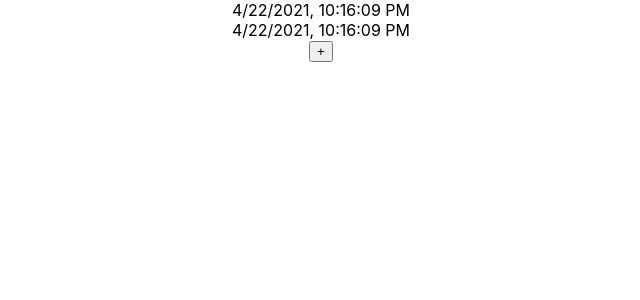
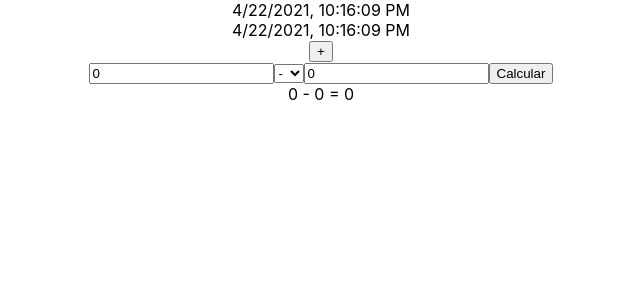
Before and after one commit to criapix/react-ts, a React (Create React App) app: page / in a window 1280 px wide. Shown: the top 300 px of the page, without its empty margins (319-959 px from the left). Built offline with nearby package versions, Linux system fonts and the light colour scheme.

Commit message:
Calculadora

```diff
--- a/src/App.tsx
+++ b/src/App.tsx
@@ -1,43 +1,12 @@
-import React, { SyntheticEvent } from 'react';
+import './App.scss';
+import Calculator from './component/Calculator';
+import MultiClock from './component/MultiClock';
 
-import './App.scss';
-import Clock from './component/Clock';
-
-interface AppState {
-  clocks: number[];
+export default function App(): JSX.Element {
+  return (
+    <div className="App">
+      <MultiClock />
+      <Calculator />
+    </div>
+  );
 }
-
-export default class App extends React.Component<any, AppState> {
-  // constructor(props: any) {
-  //   super(props);
-
-  //   this.adicionarClick = this.adicionarClick.bind(this);
-  // }
-
-  state = {
-    clocks: [1, 2],
-  };
-
-  adicionarClick = (e: SyntheticEvent): void => {
-    e.preventDefault();
-
-    this.setState((state) => ({
-      clocks: [...state.clocks, state.clocks.length + 1],
-    }));
-  };
-
-  render(): JSX.Element {
-    const { clocks } = this.state;
-
-    return (
-      <div className="App">
-        {clocks.map((c) => (
-          <Clock key={c.toString()} />
-        ))}
-        <button onClick={this.adicionarClick} type="button">
-          +
-        </button>
-      </div>
-    );
-  }
-}
--- /dev/null
+++ b/src/component/Calculator.tsx
@@ -0,0 +1,89 @@
+import React from 'react';
+
+interface CalculatorState {
+  var1: number;
+  operator: string;
+  var2: number;
+  result: number;
+}
+
+export default class Calculator extends React.Component<any, CalculatorState> {
+  state = {
+    var1: 0,
+    operator: '-',
+    var2: 0,
+    result: 0,
+  };
+
+  handlerVar1Change = (e: React.ChangeEvent<HTMLInputElement>): void => {
+    this.setState({ var1: +e.target.value });
+  };
+
+  handlerVar2Change = (e: React.ChangeEvent<HTMLInputElement>): void => {
+    this.setState({ var2: +e.target.value });
+  };
+
+  handlerOperatorChange = (e: React.ChangeEvent<HTMLSelectElement>): void => {
+    this.setState({ operator: e.target.value });
+  };
+
+  handlerSubmit = (e: React.FormEvent): void => {
+    e.preventDefault();
+    const { var1, operator, var2 } = this.state;
+    const result = this.calculate(var1, operator, var2);
+    this.setState({ result });
+  };
+
+  calculate = (var1: number, operator: string, var2: number): number => {
+    switch (operator) {
+      case '+':
+        return var1 + var2;
+      case '-':
+        return var1 - var2;
+      case '*':
+        return var1 * var2;
+      case '/':
+        return var1 / var2;
+      default:
+        return 0;
+    }
+  };
+
+  render(): JSX.Element {
+    const { var1, operator, var2, result } = this.state;
+
+    return (
+      <form onSubmit={this.handlerSubmit}>
+        <input
+          name="var1"
+          onChange={this.handlerVar1Change}
+          type="number"
+          value={var1}
+        />
+        <label htmlFor="operator">
+          <select
+            name="operator"
+            onChange={this.handlerOperatorChange}
+            value={operator}
+          >
+            <option>+</option>
+            <option>-</option>
+            <option>*</option>
+            <option>/</option>
+          </select>
+        </label>
+        <input
+          name="var2"
+          onChange={this.handlerVar2Change}
+          type="number"
+          value={var2}
+        />
+        <button type="submit">Calcular</button>
+
+        <div>
+          {var1} {operator} {var2} = {result}
+        </div>
+      </form>
+    );
+  }
+}
--- /dev/null
+++ b/src/component/MultiClock.tsx
@@ -0,0 +1,36 @@
+import React, { SyntheticEvent } from 'react';
+
+import Clock from './Clock';
+
+interface MultiClockState {
+  clocks: number[];
+}
+
+export default class MultiClock extends React.Component<any, MultiClockState> {
+  state = {
+    clocks: [1, 2],
+  };
+
+  adicionarClick = (e: SyntheticEvent): void => {
+    e.preventDefault();
+
+    this.setState((state) => ({
+      clocks: [...state.clocks, state.clocks.length + 1],
+    }));
+  };
+
+  render(): JSX.Element {
+    const { clocks } = this.state;
+
+    return (
+      <div className="App">
+        {clocks.map((c) => (
+          <Clock key={c.toString()} />
+        ))}
+        <button onClick={this.adicionarClick} type="button">
+          +
+        </button>
+      </div>
+    );
+  }
+}
```
